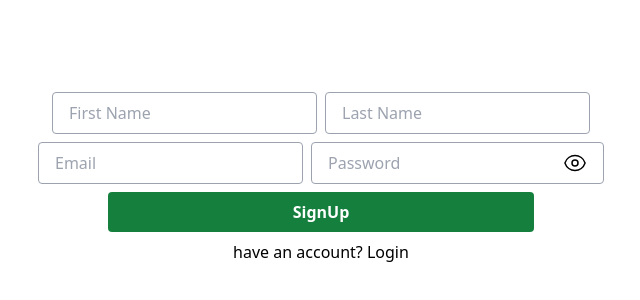
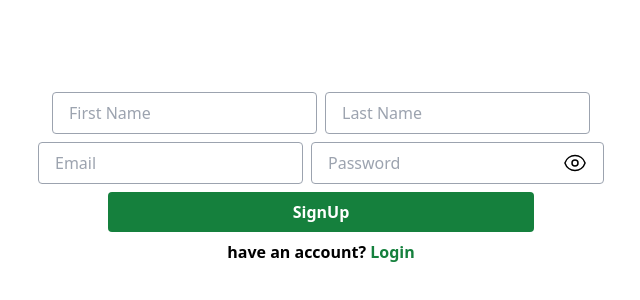
Before and after one commit to esraa00/test-freelancing-backend, a React (Vite) app: page /signUp in a window 1280 px wide. Shown: the part 222-522 px from the top of the page, without its empty margins (319-959 px from the left). Built offline with nearby package versions, Linux system fonts and the light colour scheme.

Commit message:
chore: update ui colors

```diff
--- a/src/pages/SignUp.tsx
+++ b/src/pages/SignUp.tsx
@@ -128,8 +128,11 @@ export default function SignUpPage() {
           <Button type="primary" className="w-5/6 md:w-full">
             SignUp
           </Button>
-          <span>
-            have an account? <Link to={"/login"}>Login</Link>
+          <span className="font-bold">
+            have an account?{" "}
+            <Link to={"/login"} className="text-green-700">
+              Login
+            </Link>
           </span>
           {requestStatus.status === "failure" && (
             <Alert
```
